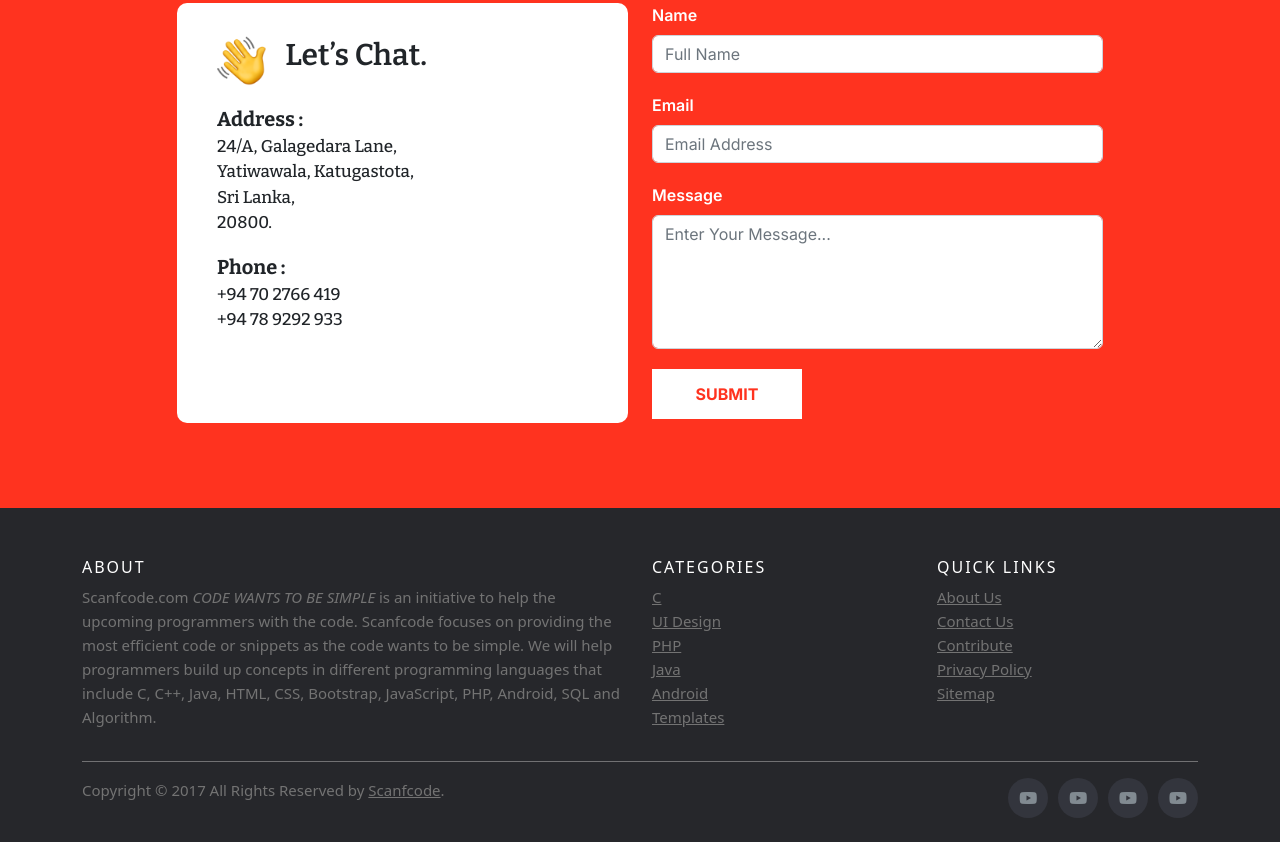
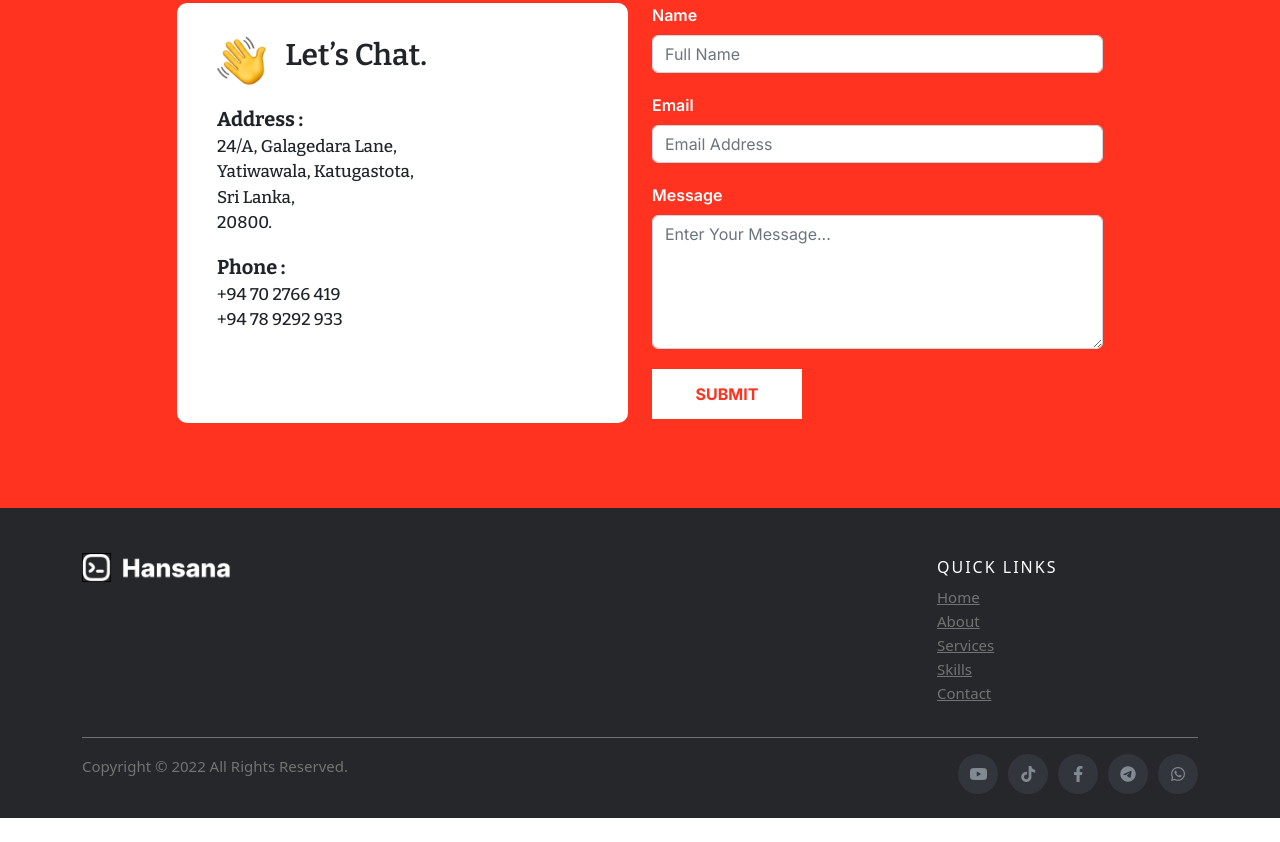
Before and after one commit to hansana2/hansana2.github.io, a plain HTML site: page index.html in a window 1280 px wide. Shown: the part 3502-4344 px from the top of the page. After the commit the page ends 4320 px from the top, so only its background shows below. Drawn offline with nearby package versions, Linux system fonts and the light colour scheme.

Commit message:
Footer Completed

```diff
--- a/css/footer.css
+++ b/css/footer.css
@@ -47,7 +47,7 @@
 }
 .footer-links a:active,.footer-links a:focus,.footer-links a:hover
 {
-  color:#3366cc;
+  color:#fff;
   text-decoration:none;
 }
 .footer-links.inline li
@@ -127,7 +127,7 @@
 .socialIcons a:active,.socialIcons a:focus,.socialIcons a:hover
 {
   color:#fff;
-  background-color:#29aafe
+  background-color:#29aafe;
 }
 .socialIcons.size-sm a
 {
@@ -161,3 +161,14 @@
     font-weight:600
   }
 }
+
+/* My Customization */
+
+.footer-img {
+  height: 2em;
+}
+
+.socialIcons a.my-icon:hover
+{
+  background-color:#ff331f;
+}
--- a/index.html
+++ b/index.html
@@ -407,30 +407,31 @@
         <div class="container">
           <div class="row">
             <div class="col-sm-12 col-md-6">
-              <h6>About</h6>
-              <p class="text-justify">Scanfcode.com <i>CODE WANTS TO BE SIMPLE </i> is an initiative  to help the upcoming programmers with the code. Scanfcode focuses on providing the most efficient code or snippets as the code wants to be simple. We will help programmers build up concepts in different programming languages that include C, C++, Java, HTML, CSS, Bootstrap, JavaScript, PHP, Android, SQL and Algorithm.</p>
+              <img src="img/footer-logo.png" alt="" class="footer-img">
+              <!-- <h6>About</h6>
+              <p class="text-justify">example.com <i>CODE WANTS TO BE SIMPLE </i> is an initiative  to help the upcoming programmers with the code. example focuses on providing the most efficient code or snippets as the code wants to be simple. We will help programmers build up concepts in different programming languages that include C, C++, Java, HTML, CSS, Bootstrap, JavaScript, PHP, Android, SQL and Algorithm.</p> -->
             </div>
 
             <div class="col-xs-6 col-md-3">
-              <h6>Categories</h6>
+              <!-- <h6>Categories</h6>
               <ul class="footer-links">
-                <li><a href="http://scanfcode.com/category/c-language/">C</a></li>
-                <li><a href="http://scanfcode.com/category/front-end-development/">UI Design</a></li>
-                <li><a href="http://scanfcode.com/category/back-end-development/">PHP</a></li>
-                <li><a href="http://scanfcode.com/category/java-programming-language/">Java</a></li>
-                <li><a href="http://scanfcode.com/category/android/">Android</a></li>
-                <li><a href="http://scanfcode.com/category/templates/">Templates</a></li>
-              </ul>
+                <li><a href="#">C</a></li>
+                <li><a href="#">UI Design</a></li>
+                <li><a href="#">PHP</a></li>
+                <li><a href="#">Java</a></li>
+                <li><a href="#">Android</a></li>
+                <li><a href="#">Templates</a></li>
+              </ul> -->
             </div>
 
             <div class="col-xs-6 col-md-3">
               <h6>Quick Links</h6>
               <ul class="footer-links">
-                <li><a href="http://scanfcode.com/about/">About Us</a></li>
-                <li><a href="http://scanfcode.com/contact/">Contact Us</a></li>
-                <li><a href="http://scanfcode.com/contribute-at-scanfcode/">Contribute</a></li>
-                <li><a href="http://scanfcode.com/privacy-policy/">Privacy Policy</a></li>
-                <li><a href="http://scanfcode.com/sitemap/">Sitemap</a></li>
+                <li><a href="http://example.com/about/">Home</a></li>
+                <li><a href="http://example.com/contact/">About</a></li>
+                <li><a href="http://example.com/contribute-at-example/">Services</a></li>
+                <li><a href="http://example.com/privacy-policy/">Skills</a></li>
+                <li><a href="http://example.com/sitemap/">Contact</a></li>
               </ul>
             </div>
           </div>
@@ -439,17 +440,17 @@
         <div class="container">
           <div class="row">
             <div class="col-md-8 col-sm-6 col-xs-12">
-              <p class="copyright-text">Copyright &copy; 2017 All Rights Reserved by
-           <a href="#">Scanfcode</a>.
+              <p class="copyright-text">Copyright &copy; 2022 All Rights Reserved. </p>
               </p>
             </div>
 
             <div class="col-md-4 col-sm-6 col-xs-12">
               <ul class="socialIcons">
-                <li><a class="facebook" href="#"><i class="fa-brands fa-youtube"></i></a></li>
-                <li><a class="twitter" href="#"><i class="fa-brands fa-youtube"></i></a></li>
-                <li><a class="dribbble" href="#"><i class="fa-brands fa-youtube"></i></a></li>
-                <li><a class="linkedin" href="#"><i class="fa-brands fa-youtube"></i></a></li>
+                <li><a class="my-icon" href="#"><i class="fa-brands fa-youtube"></i></a></li>
+                <li><a class="my-icon" href="#"><i class="fa-brands fa-tiktok"></i></a></li>
+                <li><a class="my-icon" href="#"><i class="fa-brands fa-facebook-f"></i></a></li>
+                <li><a class="my-icon" href="#"><i class="fa-brands fa-telegram"></i></a></li>
+                <li><a class="my-icon" href="#"><i class="fa-brands fa-whatsapp"></i></a></li>
               </ul>
             </div>
           </div>
```
